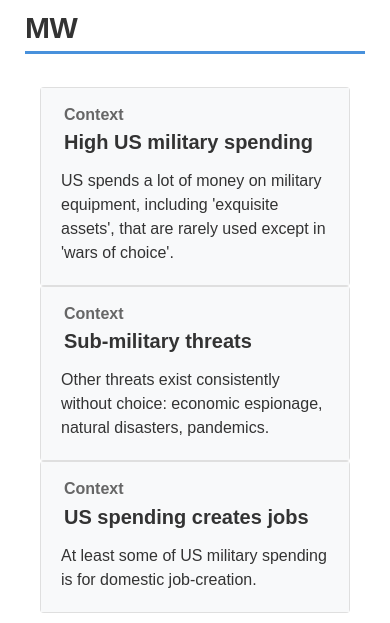
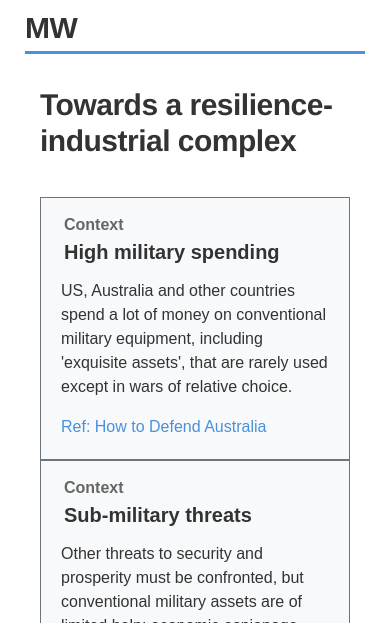
Before and after one commit to michaelwest/michaelwest.github.io, a Jekyll site: the page posts/resilience.html, which Jekyll copies as it is, in a window 390 px wide, cut to the strip 0-623 px from the top of the page. Built offline with Jekyll 4.4.1, drawn with Linux system fonts in a browser that asks for light colours; some web fonts are replaced; some of the changed text lies outside the part shown.

Commit message:
Update resil

```diff
--- a/posts/resilience.html
+++ b/posts/resilience.html
@@ -1,5 +1,6 @@
 <html>
     <head>
+        <title>A resilience-industrial complex</title>
         <meta charset="UTF-8">
         <meta name="viewport" content="width=device-width, initial-scale=1">
         <meta name="theme-color" content="#157878">
@@ -38,6 +39,9 @@
                 border-bottom: 1px solid #999;
                 padding: 3px;
             }
+            .card {
+                border-radius: 0;
+            }
         </style>
     </head>
     <body>
@@ -50,31 +54,34 @@
         <main id="content" role="main">
             <div class="container">
                 <div style="height: 30px;"></div>
+                <h1>Towards a resilience-industrial complex</h1>
+                <div style="height: 30px;"></div>
                 <div class="row">
                     <div class="col-sm-4">
-                        <div class="card">
+                        <div class="card border-secondary">
                             <div class="card-body bg-light">
                                 <h6 class="card-subtitle">Context</h6>
-                                <h5 class="card-title">High US military spending</h5>
-                                <p class="card-text">US spends a lot of money on military equipment, including 'exquisite assets', that are rarely used except in 'wars of choice'.</p>
+                                <h5 class="card-title">High military spending</h5>
+                                <p class="card-text">US, Australia and other countries spend a lot of money on conventional military equipment, including 'exquisite assets', that are rarely used except in wars of relative choice.</p>
+                                <a href="http://mjwest.org/notes/defendaustralia" class="card-link">Ref: How to Defend Australia</a>
                             </div>
                         </div>
                     </div>
                     <div class="col-sm-4">
-                        <div class="card">
+                        <div class="card border-secondary">
                             <div class="card-body bg-light">
                                 <h6 class="card-subtitle">Context</h6>
                                 <h5 class="card-title">Sub-military threats</h5>
-                                <p class="card-text">Other threats exist consistently without choice: economic espionage, natural disasters, pandemics.</p>
+                                <p class="card-text">Other threats to security and prosperity must be confronted, but conventional military assets are of limited help: economic espionage, political interference, natural disasters, pandemics.</p>
                             </div>
                         </div>
                     </div>
                     <div class="col-sm-4">
-                        <div class="card">
+                        <div class="card border-secondary">
                             <div class="card-body bg-light">
                                 <h6 class="card-subtitle">Context</h6>
-                                <h5 class="card-title">US spending creates jobs</h5>
-                                <p class="card-text">At least some of US military spending is for domestic job-creation.</p>
+                                <h5 class="card-title">Military spending creates jobs</h5>
+                                <p class="card-text">At least some military spending is politically protected because it creates domestic jobs. It needs to be reoriented rather than halted.</p>
                             </div>
                         </div>
                     </div>
@@ -82,22 +89,22 @@
                 <div style="height: 30px;"></div>
                 <div class="row">
                     <div class="col-sm-4">
-                        <div class="card">
+                        <div class="card border-secondary">
                             <div class="card-body bg-light">
                                 <h6 class="card-subtitle">Prompt</h6>
                                 <h5 class="card-title">USNS Comfort in New York</h5>
-                                <p class="card-text">USN hospital ship at NYC to help with COVID - dual-use asset.</p>
+                                <p class="card-text">As part of the COVID-19 response, a US Navy hospital ship docked in New York to treat patients. This reflects the potential value of military spending on dual-use assets rather than pure combat assets.</p>
                                 <p class="card-text"><img src="https://i.insider.com/5e86f00f29d6d90cfb144214?width=1100&format=jpeg&auto=webp" style="width: 100%;"></p>
                             </div>
                         </div>
                     </div>
                     <div class="col-sm-4">
-                        <div class="card">
+                        <div class="card border-secondary">
                             <div class="card-body bg-light">
                                 <h6 class="card-subtitle">Prompt</h6>
                                 <h5 class="card-title">US Marine Corps reorients</h5>
-                                <p class="card-text">USMC retooling to Western Pacific island warfare, with fewer unnecessary large assets: change is possible.</p>
-                                <a href="https://www.csis.org/analysis/marine-corps-radical-shift-toward-china" class="card-link">Reference: CSIS</a>
+                                <p class="card-text">The USMC is retooling to focus heavily on Western Pacific island warfare, with fewer unnecessary large assets - e.g. giving up all tanks. This reflects that it is possible to change to focus more effectively on a mission, rather than buying all available expensive equipment.</p>
+                                <a href="https://www.csis.org/analysis/marine-corps-radical-shift-toward-china" class="card-link">Ref: CSIS analysis</a>
                             </div>
                         </div>
                     </div>
@@ -105,7 +112,7 @@
                 <div style="height:30px;"></div>
                 <div class="row">
                     <div class="col-sm-12">
-                        <div class="card text-white">
+                        <div class="card border-info text-white">
                             <div class="card-body bg-info">
                                 <h6 class="card-subtitle text-white">Idea</h6>
                                 <h5 class="card-title">Create a "resilience-industrial complex"</h5>
@@ -117,11 +124,41 @@
                 <div style="height:30px;"></div>
                 <div class="row">
                     <div class="col-sm-4">
-                        <div class="card text-white">
-                            <div class="card-body bg-danger">
-                                <h6 class="card-subtitle text-white">Objection</h6>
-                                <h5 class="card-title">Existing spending in these areas</h5>
-                                <p class="card-text">We already spend a lot on health, domestic law enforcement -- is a step change possible here?</p>
+                        <div class="card border-secondary">
+                            <div class="card-body bg-light">
+                                <h6 class="card-subtitle text-danger">Objection</h6>
+                                <h5 class="card-title">We already spend in these areas</h5>
+                                <p class="card-text">Most nations already spend a lot on health (addressing pandemics, natural disasters) and domestic law enforcement (addressing economic espionage). A step change from reorienting defence spending may not be possible.</p>
+                            </div>
+                        </div>
+                    </div>
+                    <div class="col-sm-4">
+                        <div class="card border-secondary">
+                            <div class="card-body bg-light">
+                                <h6 class="card-subtitle text-danger">Objection</h6>
+                                <h5 class="card-title">Conventional superiority is existential</h5>
+                                <p class="card-text">Even though conventional military equipment is expensive, it's critical: not having it is an existential threat to the nation.</p>
+                            </div>
+                        </div>
+                    </div>
+                    <div class="col-sm-4">
+                        <div class="card border-secondary">
+                            <div class="card-body bg-light">
+                                <h6 class="card-subtitle text-danger">Objection</h6>
+                                <h5 class="card-title">Impossible to predict needs</h5>
+                                <p class="card-text">Similar to how we often 'fight the last war', it may be just as hard to predict what resilience equipment is necessary. For example, the ventilators needed to fight COVID may not have been at the top of a resilience equipment list.</p>
+                            </div>
+                        </div>
+                    </div>
+                </div>
+                <div style="height: 30px;"></div>
+                <div class="row">
+                    <div class="col-sm-8">
+                        <div class="card border-secondary">
+                            <div class="card-body bg-light">
+                                <h6 class="card-subtitle text-info">Response</h6>
+                                <h5 class="card-title">Focus on cutting military waste</h5>
+                                <p class="card-text">Defence spending is high even in comparison to existing spending in other areas, and wasted resources possibly could provoke a step change. A good initial focus may be winding down programs that are providing little military benefit anyway because they are mis-applied to current warfighting needs - as with the USMC. For example, reducing spending on tanks and increasing spending on cyber warfare -- which may be more relevant to future conflict anyway, and also builds national capacity for non-military defence against cyber-based economic espionage. </p>
                             </div>
                         </div>
                     </div>
```
